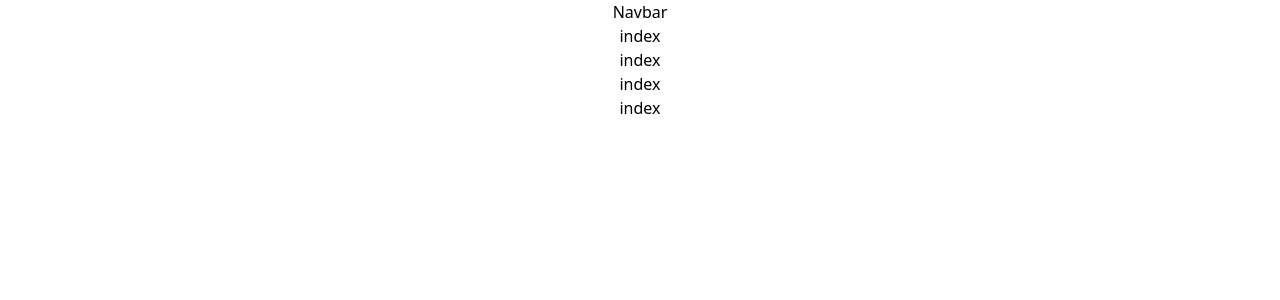
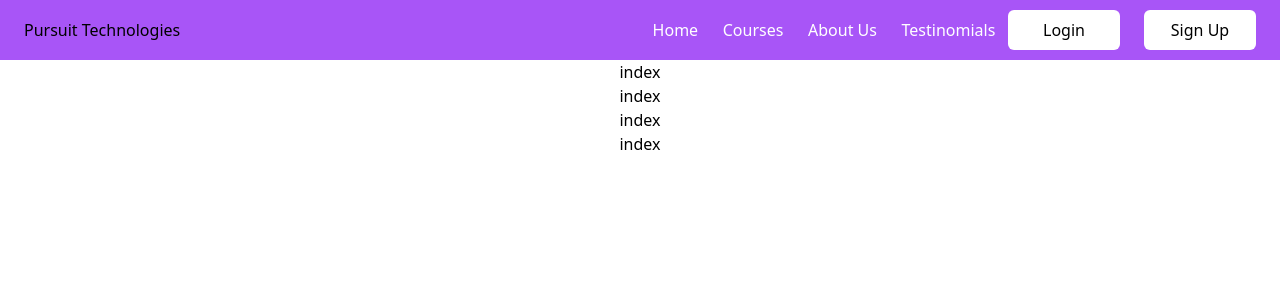
Before and after one commit to balamurari/teamalpha, a React (Create React App) app: page / in a window 1280 px wide. Shown: the top 300 px of the page. Built offline with nearby package versions, Linux system fonts and the light colour scheme.

Commit message:
Navbar Component Finished

```diff
--- a/src/Components/Navbar/index.js
+++ b/src/Components/Navbar/index.js
@@ -1,7 +1,27 @@
 import React from "react";
 
 const index = () => {
-  return <div>Navbar</div>;
+  return (
+    <div className="h-[60px] w-full bg-purple-500 flex gap-8 justify-between items-center p-6 ">
+      <div>Pursuit Technologies</div>
+      <div className="w-[50%] flex items-center justify-between">
+        <div className="flex gap-3 justify-evenly w-[70%] font-medium text-white ">
+          <a href="#">Home</a>
+          <a href="#">Courses</a>
+          <a href="#">About Us</a>
+          <a href="#">Testinomials</a>
+        </div>
+        <div className="flex gap-6">
+          <div className="h-10 w-28 bg-white  flex items-center justify-center rounded-md">
+            <p>Login</p>
+          </div>
+          <div className="h-10 w-28 bg-white  flex items-center justify-center rounded-md">
+            <p>Sign Up</p>
+          </div>
+        </div>
+      </div>
+    </div>
+  );
 };
 
 export default index;
```
